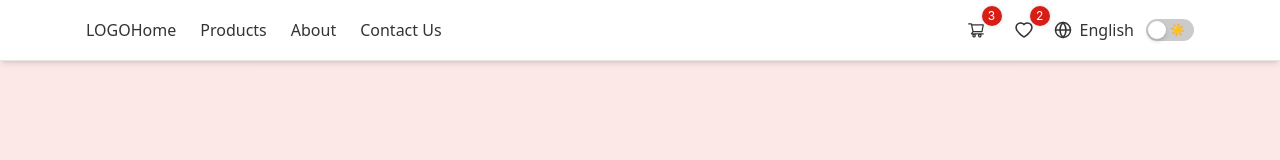
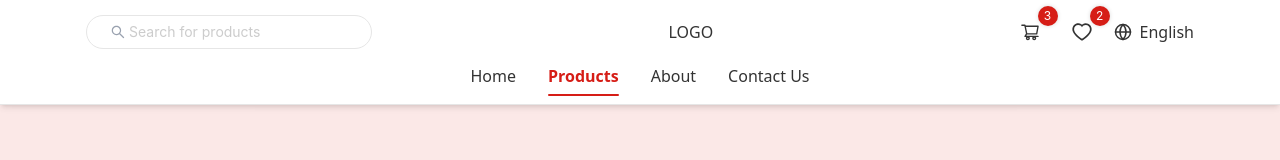
Before and after one commit to MohammedAmr04/e-commerce-tolido, a Next.js app: page /en/products in a window 1280 px wide. Shown: the top 160 px of the page. Built offline with nearby package versions, Linux system fonts and the light colour scheme; no server answers; what @ant-design/nextjs-registry would draw is missing.

Commit message:
feat: implement InputSearch in Header ; enhance Header and ProductCard styles;update CartIcon and WishlistIcon for improved UX

```diff
--- a/app/[locale]/layout.tsx
+++ b/app/[locale]/layout.tsx
@@ -7,6 +7,7 @@ import { routing } from "@/i18n/routing";
 import { notFound } from "next/navigation";
 import UiProvider from "@/components/services/context/UiProvider";
 import Header from "@/components/shared/headerUser/Header";
+import DarkModeToggle from "@/components/ui/DarkModeToggle";
 
 // 🅰️ English fonts
 const geistSans = Geist({
@@ -54,6 +55,8 @@ export default async function RootLayout({
           <UiProvider isArabic={isArabic}>
           <Header />
               {children}
+                        <DarkModeToggle />
+
             </UiProvider>
           </AntdRegistry>
         </NextIntlClientProvider>
--- a/components/productsPage/ProductCard.tsx
+++ b/components/productsPage/ProductCard.tsx
@@ -25,7 +25,7 @@ export default function ProductCard({ product }: IProp) {
     <div
     onMouseEnter={() => setHovered(true)}
   onMouseLeave={() => setHovered(false)}
-   className="group relative max-w-[260px]  border border-[var(--color-border)] rounded-xl overflow-hidden shadow-sm hover:shadow-md transition-all duration-300">
+   className="group mx-auto relative max-w-[260px]  border border-[var(--color-border)] rounded-xl overflow-hidden shadow-sm hover:shadow-md transition-all duration-300">
       {/* ===== Product Image ===== */}
       <div className="relative w-full h-64 overflow-hidden">
         <PixelTransition
@@ -35,7 +35,7 @@ export default function ProductCard({ product }: IProp) {
           src={imageUrl}
           alt={localizedTitle}
           fill
-          className="object-cover group-hover:scale-105 transition-transform duration-500"
+          className="object-cover drop-shadow-[0_0_10px_rgba(222,29,22,0.5)] group-hover:scale-105 transition-transform duration-500"
         />}
         secondContent={
           <div
--- a/components/shared/headerUser/Header.tsx
+++ b/components/shared/headerUser/Header.tsx
@@ -4,19 +4,23 @@ import { useState } from "react";
 import { useTranslations } from "next-intl";
 import { usePathname } from "next/navigation";
 import Link from "next/link";
-import { MenuOutlined} from "@ant-design/icons";
+import { MenuOutlined } from "@ant-design/icons";
 
 import Logo from "../shared/Logo";
 import Cart from "@/components/ui/CartIcon";
-import DarkModeToggle from "@/components/ui/DarkModeToggle";
 import LanguageSwitcher from "@/components/ui/LanguageSwitcher";
 import Wishlist from "@/components/ui/WishlistIcon";
 import MobileDrawer from "@/components/ui/MobileDrawer";
+import InputSearch from "./InputSearch";
 
 export default function Header() {
   const t = useTranslations("common");
   const pathname = usePathname();
   const [open, setOpen] = useState(false);
+
+  // ✅ إزالة رمز اللغة من المسار (مثل /en أو /ar)
+  const pathParts = pathname.split("/").filter(Boolean);
+  const currentPath = pathParts.length > 1 ? `/${pathParts[1]}` : "/";
 
   const navItems = [
     { key: "home", label: t("home"), path: "/" },
@@ -28,26 +32,15 @@ export default function Header() {
   return (
     <header className="bg-[var(--color-background)] text-[var(--color-text)] shadow-md border-b border-[var(--color-border)] backdrop-blur-md transition-all duration-300">
       <div className="container mx-auto px-4 py-3 flex items-center justify-between">
+
         {/* ===== Left Section ===== */}
-        <div className="flex items-center space-x-6">
+        <div className=" hidden md:block">
+          <InputSearch />
+        </div>
+
+        {/* ===== Center (Logo) ===== */}
+        <div className="">
           <Logo />
-
-          {/* ===== Desktop Nav ===== */}
-          <nav aria-label="Main navigation" className="hidden md:flex space-x-6">
-            {navItems.map((item) => (
-              <Link
-                key={item.key}
-                href={item.path}
-                className={`transition-colors font-medium ${
-                  pathname === item.path
-                    ? "text-[var(--color-primary)] font-semibold"
-                    : "hover:text-[var(--color-primary)]"
-                }`}
-              >
-                {item.label}
-              </Link>
-            ))}
-          </nav>
         </div>
 
         {/* ===== Right Section ===== */}
@@ -55,7 +48,6 @@ export default function Header() {
           <Cart />
           <Wishlist />
           <LanguageSwitcher />
-          <DarkModeToggle />
 
           {/* ===== Mobile Menu Button ===== */}
           <button
@@ -68,9 +60,41 @@ export default function Header() {
         </div>
       </div>
 
+      {/* ===== Desktop Navigation ===== */}
+      <div className="mx-auto w-fit pb-2">
+             <div className="block md:hidden">
+          <InputSearch />
+        </div>
+
+        <nav aria-label="Main navigation" className="hidden md:flex space-x-8">
+          {navItems.map((item) => {
+            const isActive = currentPath === item.path;
+            return (
+              <Link
+                key={item.key}
+                href={item.path}
+                className={`
+                  relative pb-2 font-medium transition-colors duration-300
+                  ${isActive ? "text-[var(--color-primary)] font-semibold" : "hover:text-[var(--color-primary)]"}
+                  group
+                `}
+              >
+                {item.label}
+                {/* Underline Animation */}
+                <span
+                  className={`
+                    absolute bottom-0 left-0 h-[2px] bg-[var(--color-primary)] rounded-full transition-all duration-300 ease-in-out
+                    ${isActive ? "w-full" : "w-0 group-hover:w-full"}
+                  `}
+                />
+              </Link>
+            );
+          })}
+        </nav>
+      </div>
+
       {/* ===== Mobile Drawer ===== */}
-      <MobileDrawer open={open} setOpen={setOpen} navItems={navItems} pathname={pathname} />
-
+      <MobileDrawer open={open} setOpen={setOpen} navItems={navItems} pathname={currentPath} />
     </header>
   );
 }
--- /dev/null
+++ b/components/shared/headerUser/InputSearch.tsx
@@ -0,0 +1,15 @@
+"use client";
+import { Input } from "antd";
+import { SearchOutlined } from "@ant-design/icons";
+
+export default function SearchBar() {
+  return (
+    <div className="flex justify-center items-center w-full max-w-md mx-auto">
+      <Input
+        placeholder="Search for products"
+        prefix={<SearchOutlined className="!text-gray-400" />}
+        className="!rounded-full border-gray-200 !px-6 focus:border-gray-400 focus:shadow-md transition-all duration-200"
+      />
+    </div>
+  );
+}
--- a/components/ui/CartIcon.tsx
+++ b/components/ui/CartIcon.tsx
@@ -8,14 +8,13 @@ import { useRouter } from "next/navigation";
 export default function CartIcon() {
   const [cartCount] = useState(3);
   const [isHovered, setIsHovered] = useState(false);
-
   const router = useRouter();
 
   return (
     <div
       className="relative flex items-center justify-center cursor-pointer"
       title="Cart"
-      onClick={()=>(router.push("/cart"))}
+      onClick={() => router.push("/cart")}
       onMouseEnter={() => setIsHovered(true)}
       onMouseLeave={() => setIsHovered(false)}
     >
@@ -29,14 +28,14 @@ export default function CartIcon() {
         }}
       >
         <div
-          className={`flex items-center justify-center w-9 h-9 rounded-full transition-all duration-300 ${
+          className={`flex items-center justify-center w-10 h-10 rounded-full transition-all duration-300 ease-out ${
             isHovered
-              ? "bg-[var(--color-primary)] text-white scale-105"
-              : "hover:bg-[var(--color-primary)] hover:text-white text-[var(--color-text)]"
+              ? "bg-[var(--color-primary)]/70 text-black scale-105"
+              : "text-[var(--color-text)] hover:bg-[var(--color-primary)/70] hover:text-white"
           }`}
         >
           <ShoppingCartOutlined
-            className={`text-lg transition-transform duration-200 ${
+            className={`!text-[20px] transition-transform duration-300 ${
               isHovered ? "scale-110" : "scale-100"
             }`}
           />
--- a/components/ui/WishlistIcon.tsx
+++ b/components/ui/WishlistIcon.tsx
@@ -6,15 +6,18 @@ import { useState } from "react";
 import { useRouter } from "next/navigation";
 
 export default function WishlistIcon() {
-  const wishlistCount=2
+  const wishlistCount = 2;
   const [isActive, setIsActive] = useState(false);
   const router = useRouter();
 
   return (
     <div
-      className="relative flex items-center justify-center"
-      onClick={() => {router.push('/profile/wishlist');setIsActive(!isActive)}}
+      className="relative flex items-center justify-center cursor-pointer"
       title="Wishlist"
+      onClick={() => {
+        router.push("/profile/wishlist");
+        setIsActive(!isActive);
+      }}
     >
       <Badge
         count={wishlistCount}
@@ -26,16 +29,20 @@ export default function WishlistIcon() {
         }}
       >
         <div
-          className={`flex items-center justify-center w-9 h-9 rounded-full transition-all duration-300 cursor-pointer ${
+          className={`flex items-center justify-center w-10 h-10 rounded-full transition-all duration-300 ease-out ${
             isActive
-              ? "bg-[var(--color-primary)] text-white scale-105"
-              : "hover:bg-[var(--color-primary)] hover:text-white text-[var(--color-text)]"
+              ? "bg-[var(--color-primary)]/70 text-black scale-105"
+              : "text-[var(--color-text)] hover:bg-[var(--color-primary)]/70 hover:text-black"
           }`}
         >
           {isActive ? (
-            <HeartFilled className="text-lg transition-transform duration-200 scale-110" />
+            <HeartFilled
+              className="text-[20px] transition-transform duration-300 scale-110"
+            />
           ) : (
-            <HeartOutlined className="text-lg transition-transform duration-200" />
+            <HeartOutlined
+              className="text-[20px] transition-transform duration-300"
+            />
           )}
         </div>
       </Badge>
```
